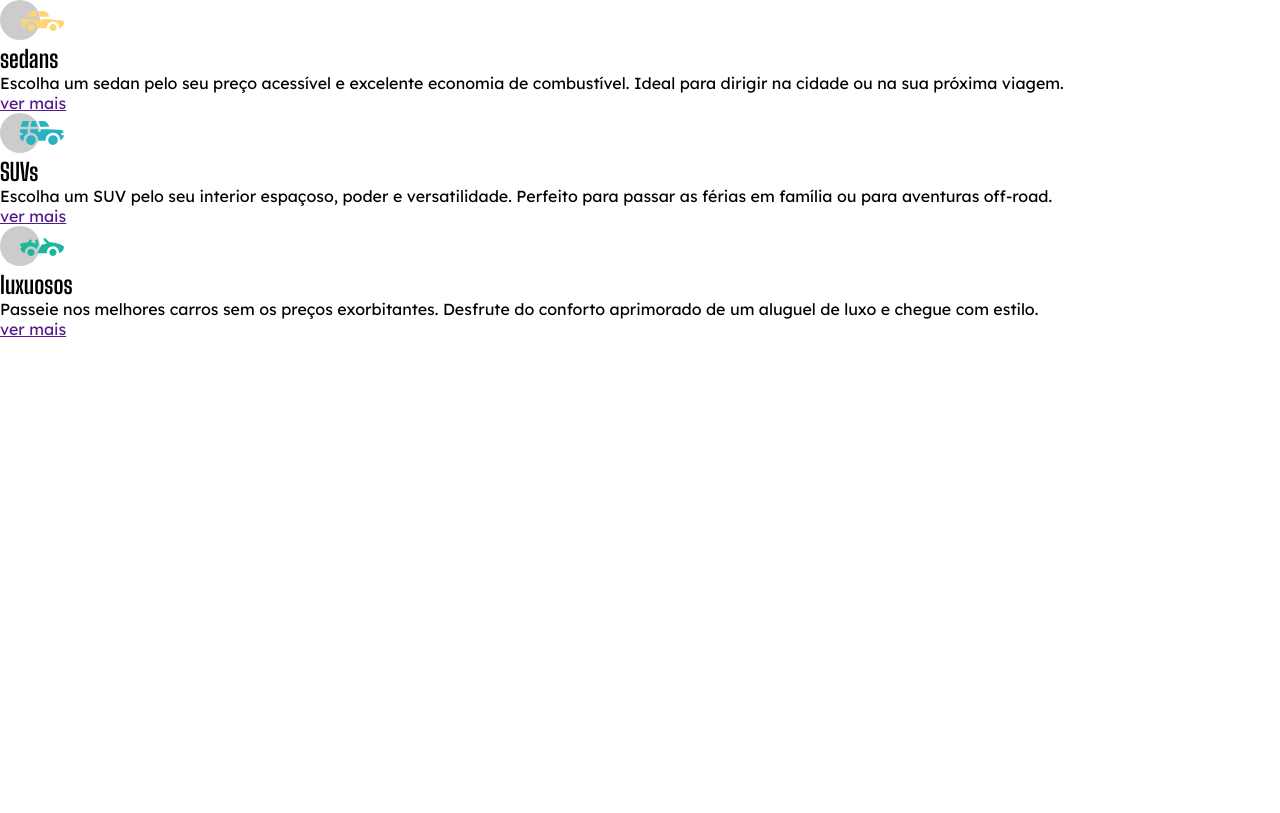
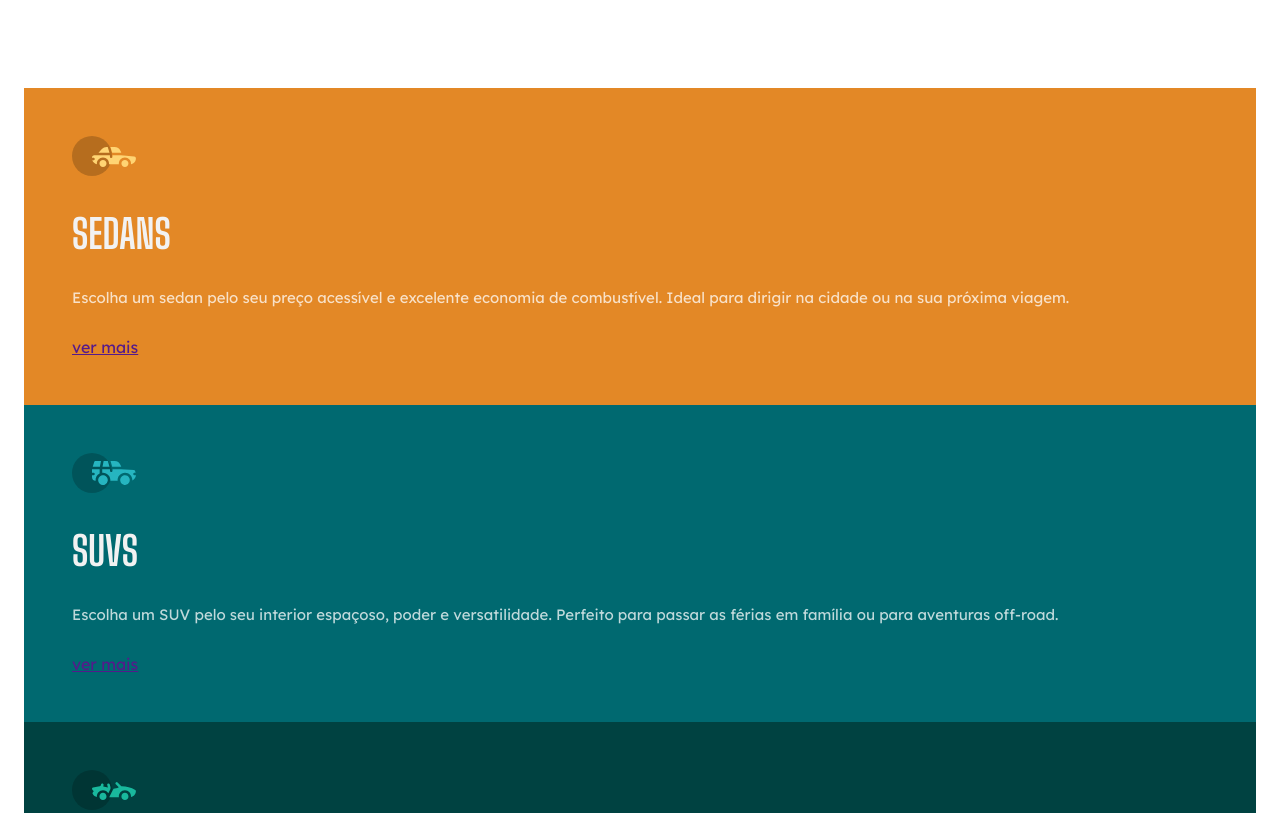
Before and after one commit to kayque2678/carros, a plain HTML site: page index.html in a window 1280 px wide. Shown: the top 813 px of the page. Drawn offline with Linux system fonts and the light colour scheme.

Commit message:
desenvolvimento do css

```diff
--- a/style.css
+++ b/style.css
@@ -12,14 +12,41 @@
     --transparent:rgba(255, 255, 255, 0.75)
 }
 
+body {
+    padding: 5.5rem 1.5rem;
+}
+
 h2{
     font-family: 'Big Shoulders Display', sans-serif;
+    text-transform: uppercase;
+    font-size: 2.5rem;
+    color: var(--gray);
+    margin-block: 1.875rem ;
 }
 
 p{
     font-family: 'Lexend Deca', sans-serif;
+    font-size: 0.9375rem;
+    color: var(--transparent);
+    margin-bottom: 1.875rem;
 }
 
 a{
     font-family: 'Lexend Deca', sans-serif;
 }
+
+section {
+    padding: 3rem;
+}
+
+.sedans {
+    background:  var(--orange);
+}
+
+.suvs {
+    background:  var(--cyan);
+}
+
+.luxuosos {
+    background: var(--dark-cyan);
+}
```
